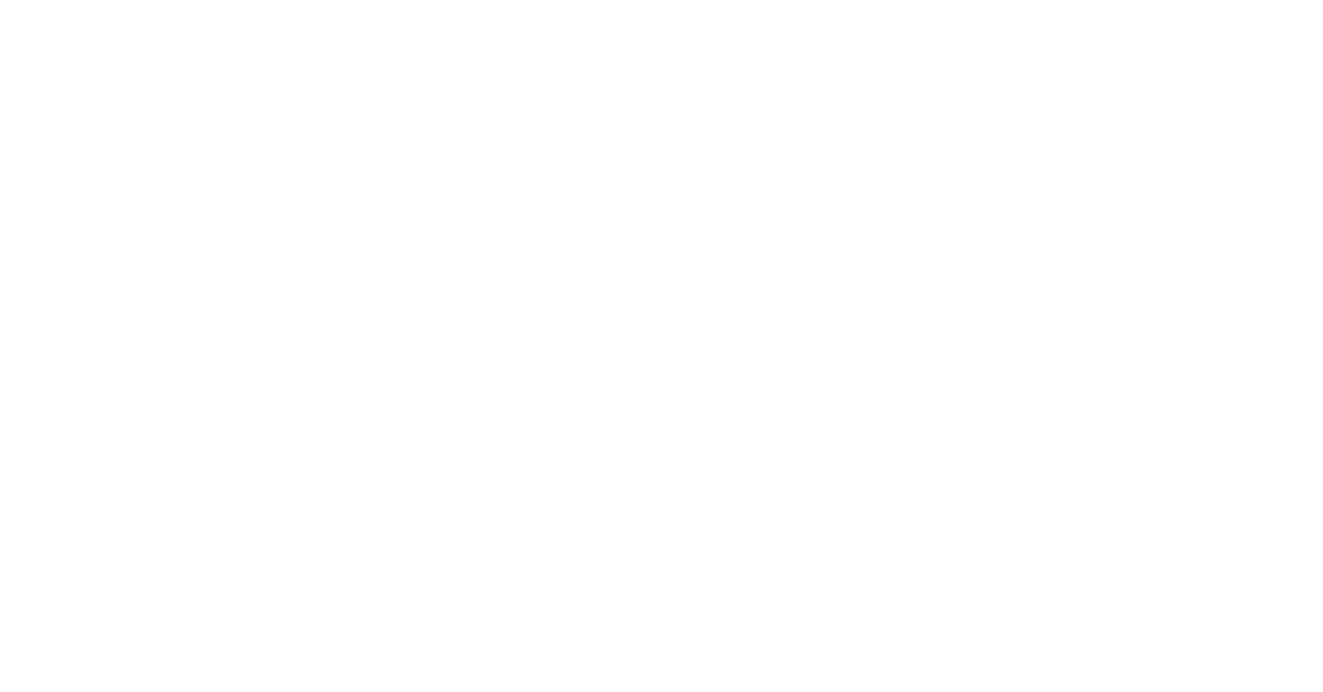
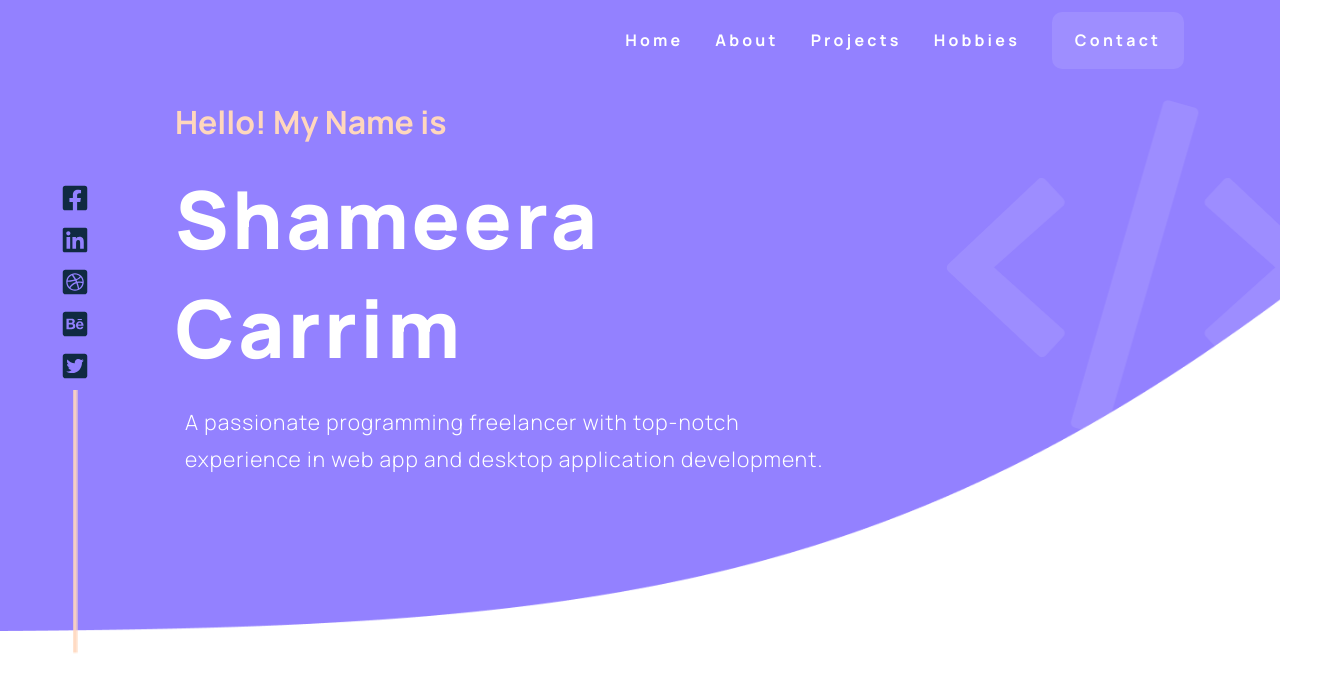
Before and after one commit to Shameera17/portfolio, a Gatsby site: page / in a window 1280 px wide. Shown: the whole page, 1323 px wide, since content can reach past the window. Built offline with nearby package versions, Linux system fonts and the light colour scheme; Gatsby itself is replaced by a stand-in of ours.

Commit message:
added new pages and modified starter files

```diff
--- a/src/components/Hero.js
+++ b/src/components/Hero.js
@@ -3,10 +3,50 @@
 import { Link } from "gatsby"
 import { graphql, useStaticQuery } from "gatsby"
 import SocialLinks from "../constants/socialLinks"
+import CodeImageitem from "../constants/codeImageitem"
 // ...GatsbyImageSharpFluid
-
+const query = graphql`
+  {
+    file(relativePath: { eq: "Curve.png" }) {
+      childImageSharp {
+        fluid {
+          ...GatsbyImageSharpFluid
+        }
+      }
+    }
+  }
+`
 const Hero = () => {
-  return <h2>hero component</h2>
+  const {
+    file: {
+      childImageSharp: { fluid },
+    },
+  } = useStaticQuery(query)
+  return (
+    <header className="hero">
+      <div
+      // className="section-center hero-center"
+      >
+        <article className="hero-info">
+          <div>
+            <SocialLinks />
+          </div>
+          <div>
+            <p className="hero-text1">Hello! My Name is</p>
+            <h1 className="hero-text2">Shameera Carrim</h1>
+            <p className="hero-text3">
+              A passionate programming freelancer with top-notch experience in
+              web app and desktop application development.
+            </p>
+          </div>
+          <div>
+            <CodeImageitem styleClass={"code-icon"} />
+          </div>
+        </article>
+        <Image fluid={fluid} className={"hero-img"} />
+      </div>
+    </header>
+  )
 }
 
 export default Hero
--- /dev/null
+++ b/src/components/Hobbies.js
@@ -0,0 +1,9 @@
+import React from "react"
+import Title from "./Title"
+import Project from "./Project"
+import { Link } from "gatsby"
+const Hobbies = () => {
+  return <h2>Hobbies list</h2>
+}
+
+export default Hobbies
--- /dev/null
+++ b/src/constants/codeImageitem.js
@@ -0,0 +1,32 @@
+import React from "react"
+import {
+  FaFacebookSquare,
+  FaLinkedin,
+  FaDribbbleSquare,
+  FaBehanceSquare,
+  FaTwitterSquare,
+} from "react-icons/fa"
+import Image from "gatsby-image"
+
+import { graphql, useStaticQuery } from "gatsby"
+
+const codequery = graphql`
+  {
+    file(relativePath: { eq: "CodeIcon.png" }) {
+      childImageSharp {
+        fluid {
+          ...GatsbyImageSharpFluid
+        }
+      }
+    }
+  }
+`
+
+export default ({ styleClass }) => {
+  const {
+    file: {
+      childImageSharp: { fluid },
+    },
+  } = useStaticQuery(codequery)
+  return <Image className={styleClass} fluid={fluid} />
+}
--- a/src/constants/links.js
+++ b/src/constants/links.js
@@ -18,8 +18,8 @@
   },
   {
     id: 4,
-    text: "blog",
-    url: "/blog/",
+    text: "hobbies",
+    url: "/hobbies/",
   },
   {
     id: 5,
--- a/src/constants/socialLinks.js
+++ b/src/constants/socialLinks.js
@@ -6,6 +6,21 @@
   FaBehanceSquare,
   FaTwitterSquare,
 } from "react-icons/fa"
+import Image from "gatsby-image"
+
+import { graphql, useStaticQuery } from "gatsby"
+
+const query = graphql`
+  {
+    file(relativePath: { eq: "Line.png" }) {
+      childImageSharp {
+        fluid {
+          ...GatsbyImageSharpFluid
+        }
+      }
+    }
+  }
+`
 
 const data = [
   {
@@ -45,7 +60,15 @@
 })
 
 export default ({ styleClass }) => {
+  const {
+    file: {
+      childImageSharp: { fluid },
+    },
+  } = useStaticQuery(query)
   return (
-    <ul className={`social-links ${styleClass ? styleClass : ""}`}>{links}</ul>
+    <ul className={`social-links ${styleClass ? styleClass : ""}`}>
+      {links}
+      <Image className={"social-line"} fluid={fluid} />
+    </ul>
   )
 }
--- a/src/css/main.css
+++ b/src/css/main.css
@@ -4,13 +4,12 @@
 ===============
 */
 /* @import url("https://fonts.googleapis.com/css?family=Open+Sans|Roboto:400,700&display=swap"); */
-
+@import url("https://fonts.googleapis.com/css2?family=Manrope:wght@200..800&display=swap");
 /*
 ===============
 Variables
 ===============
 */
-
 :root {
   /* dark shades of primary color*/
   /* --clr-primary-1: hsl(43, 86%, 17%); */
@@ -177,14 +176,7 @@
   }
 }
 /* added during recording */
-.underline {
-  width: 5rem;
-  height: 0.25rem;
-  margin-bottom: 1.25rem;
-  background: var(--clr-primary-5);
-  margin-left: auto;
-  margin-right: auto;
-}
+
 .section-title {
   margin-bottom: 4rem;
   text-align: center;
@@ -193,13 +185,19 @@
   background: var(--clr-grey-10);
 }
 /* page links */
-
+.social-line {
+  height: 100%;
+  width: 5px;
+  display: flex;
+}
 /* social links */
 .social-links {
-  margin-top: 2rem;
-  width: 15rem;
+  margin-top: 80px;
   display: flex;
-  justify-content: space-between;
+  flex-direction: column;
+  justify-content: flex-end;
+  height: 100%;
+  align-items: center;
 }
 .social-link {
   font-size: 1.75rem;
@@ -207,7 +205,7 @@
   transition: var(--transition);
 }
 .social-link:hover {
-  color: var(--clr-primary-5);
+  color: var(--beige);
 }
 /*
 ===============
@@ -441,41 +439,109 @@
 Hero
 ===============
 */
-/* underline added to globals */
+
 .hero {
   margin-top: -5rem;
-  padding-top: 5rem;
-  height: 100vh;
-  background: var(--clr-primary-10);
+  /* padding-top: 5rem; */
+  /* height: 710px; */
   position: relative;
 }
 
-.hero-center {
-  height: 100%;
-  display: grid;
-  align-items: center;
+.hero-text1 {
+  font-family: Manrope;
+  font-size: 32px;
+  font-weight: 700;
+  line-height: 44px;
+  letter-spacing: 0em;
+  text-align: left;
+  color: var(--beige);
 }
+.hero-text2 {
+  /* Shameera Carrim. */
 
-.hero .underline {
-  margin-bottom: 0.5rem;
-  margin-left: 0;
+  font-family: "Manrope";
+  font-style: normal;
+  font-weight: 800;
+  font-size: 80px;
+  line-height: 109px;
+
+  /* Common/White */
+  color: #ffffff;
+
+  /* Inside auto layout */
+  flex: none;
+  order: 1;
+  flex-grow: 0;
+}
+.hero-text3 {
+  width: 75%;
+  /* Sub Heading */
+
+  /* Auto layout */
+  display: flex;
+  flex-direction: row;
+  align-items: flex-start;
+  padding: 10px;
+  gap: 10px;
+
+  width: 705px;
+  height: 94px;
+
+  /* Inside auto layout */
+  flex: none;
+  order: 1;
+  flex-grow: 0;
+
+  /* Sub Heading */
+
+  width: 685px;
+  height: 74px;
+
+  font-family: "Manrope";
+  font-style: normal;
+  font-weight: 300;
+  font-size: 21px;
+  line-height: 175%;
+  /* or 37px */
+  letter-spacing: 0.05em;
+
+  /* Common/White */
+  color: #ffffff;
+
+  /* Inside auto layout */
+  flex: none;
+  order: 0;
+  flex-grow: 0;
 }
 .hero-info {
-  background: var(--clr-primary-10);
+  padding-top: 100px;
+  position: absolute;
+  z-index: 1;
+  display: flex;
+  column-gap: 86px;
+  margin-left: 61px;
 }
 .hero-img {
   display: none;
+  /* height: 710px; */
 }
 .hero-info h4 {
   color: var(--clr-grey-5);
 }
 .hero-icons {
   justify-items: flex-start;
+  align-items: center;
 }
 .hero .btn {
   margin-top: 1.25rem;
 }
 
+@media screen and (max-width: 992px) {
+  .hero-text3,
+  .hero-text2 {
+    color: black;
+  }
+}
 @media screen and (min-width: 992px) {
   .hero::before {
     content: "";
@@ -497,6 +563,13 @@
     grid-row: 1/1;
     grid-column: 1 / span 8;
   }
+
+  .code-icon {
+    width: 377px;
+    height: 335px;
+    opacity: 0.1px;
+  }
+
   .hero-img {
     display: block;
     grid-row: 1/1;
--- a/src/pages/index.js
+++ b/src/pages/index.js
@@ -6,7 +6,12 @@
 import Jobs from "../components/Jobs"
 import Projects from "../components/Projects"
 import Blogs from "../components/Blogs"
+import Hobbies from "../components/Hobbies"
 export default () => {
-  return <Layout></Layout>
+  return (
+    <Layout>
+      <Hero />
+    </Layout>
+  )
 }
 // ...GatsbyImageSharpFluid
```
Also changed, not shown: src/components/Hobby.js (added, +9 -0 lines), src/pages/hobbies.js (added, +11 -0 lines).
